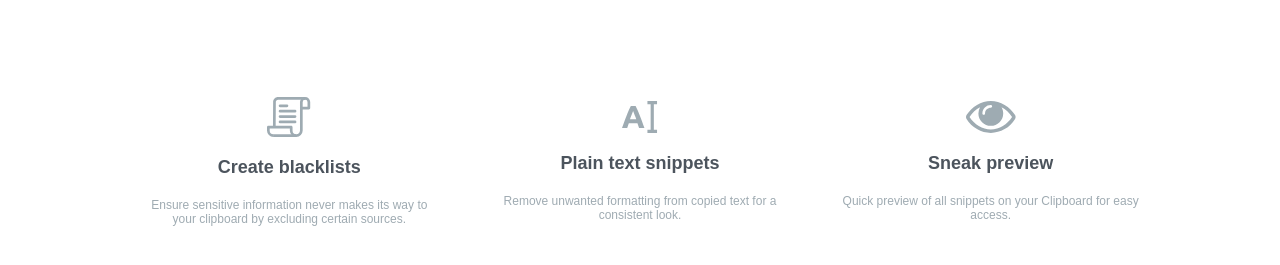
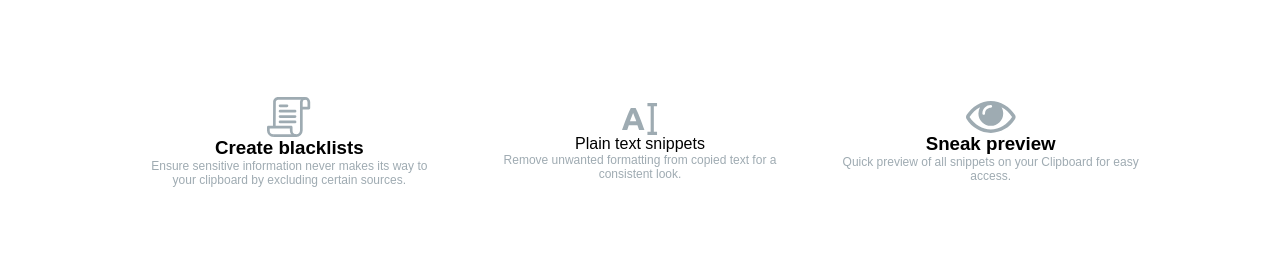
Before and after one commit to joshibikash/clipboard-landing-page, a plain HTML site: page index.html in a window 1280 px wide. Shown: the part 2127-2392 px from the top of the page. Drawn offline with Linux system fonts and the light colour scheme.

Commit message:
Update index.html

```diff
--- a/index.html
+++ b/index.html
@@ -116,19 +116,19 @@
          <section class="features-container">
           <section class="features">
             <img src="./images/icon-blacklist.svg" alt="">
-            <h4>Create blacklists</h4>
+            <h3>Create blacklists</h3>
             <p>Ensure sensitive information never makes its way to your clipboard by excluding certain sources.</p>
          </section>
 
          <section class="features">
           <img src="./images/icon-text.svg" alt="">
-          <h4>Plain text snippets</h4>
+          <he>Plain text snippets</h3>
           <p>Remove unwanted formatting from copied text for a consistent look.</p>
        </section>
 
        <section class="features">
         <img src="./images/icon-preview.svg" alt="">
-        <h4>Sneak preview</h4>
+        <h3>Sneak preview</h3>
         <p> Quick preview of all snippets on your Clipboard for easy access.</p>
      </section>
 
```
